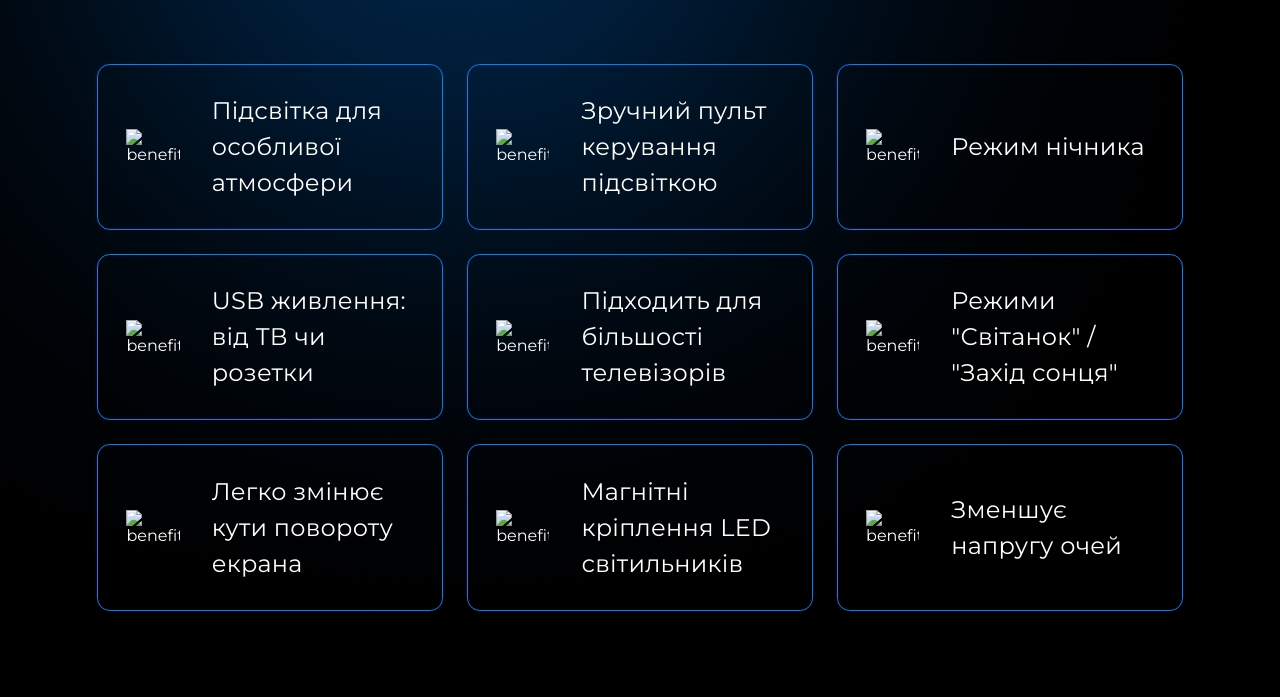
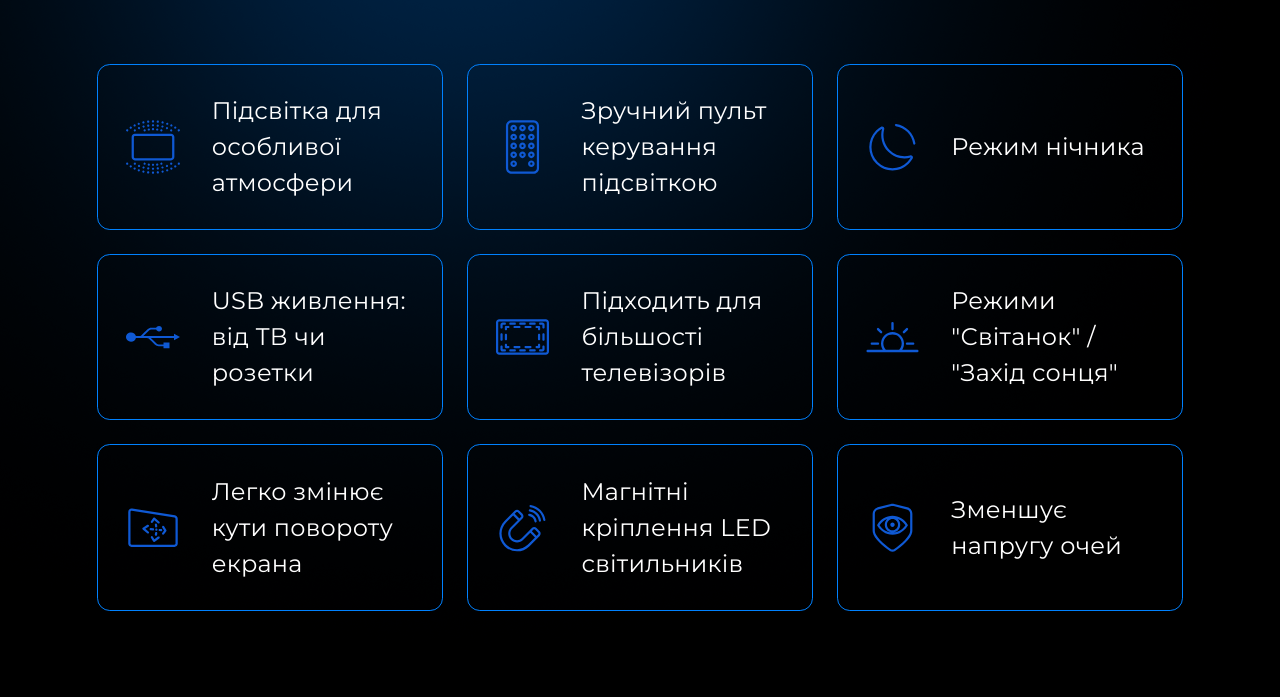
Before and after one commit to zlatan-dp/AlumiGlow, a plain HTML site: page index.html in a window 1280 px wide. Shown: the part 9120-9817 px from the top of the page. Drawn offline with nearby package versions, Linux system fonts and the light colour scheme; the site is published under a folder, as on GitHub Pages, so addresses that start at the root find nothing; grey boxes are pictures that could not be loaded.

Commit message:
fixed bugs with icons & video

```diff
--- a/css/styles.css
+++ b/css/styles.css
@@ -990,6 +990,7 @@ body {
     .specs {
         background: linear-gradient(180deg, #56404c 0%, #000 100%);
         overflow: hidden;
+        margin-top: -2px;
 
         .specs-wrap {
             display: flex;
--- a/index.html
+++ b/index.html
@@ -404,7 +404,7 @@
                                         <div class="benefits-item">
                                             <div class="img-wrap">
                                                 <img
-                                                    src="/img/benefits/benefits_icon-1.svg"
+                                                    src="./img/benefits/benefits_icon-1.svg"
                                                     alt="benefits_icon"
                                                 />
                                             </div>
@@ -415,7 +415,7 @@
                                         <div class="benefits-item">
                                             <div class="img-wrap">
                                                 <img
-                                                    src="/img/benefits/benefits_icon-2.svg"
+                                                    src="./img/benefits/benefits_icon-2.svg"
                                                     alt="benefits_icon"
                                                 />
                                             </div>
@@ -424,7 +424,7 @@
                                         <div class="benefits-item">
                                             <div class="img-wrap">
                                                 <img
-                                                    src="/img/benefits/benefits_icon-3.svg"
+                                                    src="./img/benefits/benefits_icon-3.svg"
                                                     alt="benefits_icon"
                                                 />
                                             </div>
@@ -439,7 +439,7 @@
                                         <div class="benefits-item">
                                             <div class="img-wrap">
                                                 <img
-                                                    src="/img/benefits/benefits_icon-4.svg"
+                                                    src="./img/benefits/benefits_icon-4.svg"
                                                     alt="benefits_icon"
                                                 />
                                             </div>
@@ -450,7 +450,7 @@
                                         <div class="benefits-item">
                                             <div class="img-wrap">
                                                 <img
-                                                    src="/img/benefits/benefits_icon-5.svg"
+                                                    src="./img/benefits/benefits_icon-5.svg"
                                                     alt="benefits_icon"
                                                 />
                                             </div>
@@ -461,7 +461,7 @@
                                         <div class="benefits-item">
                                             <div class="img-wrap">
                                                 <img
-                                                    src="/img/benefits/benefits_icon-6.svg"
+                                                    src="./img/benefits/benefits_icon-6.svg"
                                                     alt="benefits_icon"
                                                 />
                                             </div>
@@ -476,7 +476,7 @@
                                         <div class="benefits-item">
                                             <div class="img-wrap">
                                                 <img
-                                                    src="/img/benefits/benefits_icon-7.svg"
+                                                    src="./img/benefits/benefits_icon-7.svg"
                                                     alt="benefits_icon"
                                                 />
                                             </div>
@@ -485,7 +485,7 @@
                                         <div class="benefits-item">
                                             <div class="img-wrap">
                                                 <img
-                                                    src="/img/benefits/benefits_icon-8.svg"
+                                                    src="./img/benefits/benefits_icon-8.svg"
                                                     alt="benefits_icon"
                                                 />
                                             </div>
@@ -496,7 +496,7 @@
                                         <div class="benefits-item">
                                             <div class="img-wrap">
                                                 <img
-                                                    src="/img/benefits/benefits_icon-9.svg"
+                                                    src="./img/benefits/benefits_icon-9.svg"
                                                     alt="benefits_icon"
                                                 />
                                             </div>
@@ -511,7 +511,7 @@
                             <div class="benefits-item">
                                 <div class="img-wrap">
                                     <img
-                                        src="/img/benefits/benefits_icon-1.svg"
+                                        src="./img/benefits/benefits_icon-1.svg"
                                         alt="benefits_icon"
                                     />
                                 </div>
@@ -520,7 +520,7 @@
                             <div class="benefits-item">
                                 <div class="img-wrap">
                                     <img
-                                        src="/img/benefits/benefits_icon-4.svg"
+                                        src="./img/benefits/benefits_icon-4.svg"
                                         alt="benefits_icon"
                                     />
                                 </div>
@@ -529,7 +529,7 @@
                             <div class="benefits-item">
                                 <div class="img-wrap">
                                     <img
-                                        src="/img/benefits/benefits_icon-7.svg"
+                                        src="./img/benefits/benefits_icon-7.svg"
                                         alt="benefits_icon"
                                     />
                                 </div>
@@ -538,7 +538,7 @@
                             <div class="benefits-item">
                                 <div class="img-wrap">
                                     <img
-                                        src="/img/benefits/benefits_icon-2.svg"
+                                        src="./img/benefits/benefits_icon-2.svg"
                                         alt="benefits_icon"
                                     />
                                 </div>
@@ -547,7 +547,7 @@
                             <div class="benefits-item">
                                 <div class="img-wrap">
                                     <img
-                                        src="/img/benefits/benefits_icon-5.svg"
+                                        src="./img/benefits/benefits_icon-5.svg"
                                         alt="benefits_icon"
                                     />
                                 </div>
@@ -556,7 +556,7 @@
                             <div class="benefits-item">
                                 <div class="img-wrap">
                                     <img
-                                        src="/img/benefits/benefits_icon-8.svg"
+                                        src="./img/benefits/benefits_icon-8.svg"
                                         alt="benefits_icon"
                                     />
                                 </div>
@@ -565,7 +565,7 @@
                             <div class="benefits-item">
                                 <div class="img-wrap">
                                     <img
-                                        src="/img/benefits/benefits_icon-3.svg"
+                                        src="./img/benefits/benefits_icon-3.svg"
                                         alt="benefits_icon"
                                     />
                                 </div>
@@ -574,7 +574,7 @@
                             <div class="benefits-item">
                                 <div class="img-wrap">
                                     <img
-                                        src="/img/benefits/benefits_icon-6.svg"
+                                        src="./img/benefits/benefits_icon-6.svg"
                                         alt="benefits_icon"
                                     />
                                 </div>
@@ -583,7 +583,7 @@
                             <div class="benefits-item">
                                 <div class="img-wrap">
                                     <img
-                                        src="/img/benefits/benefits_icon-9.svg"
+                                        src="./img/benefits/benefits_icon-9.svg"
                                         alt="benefits_icon"
                                     />
                                 </div>
```
